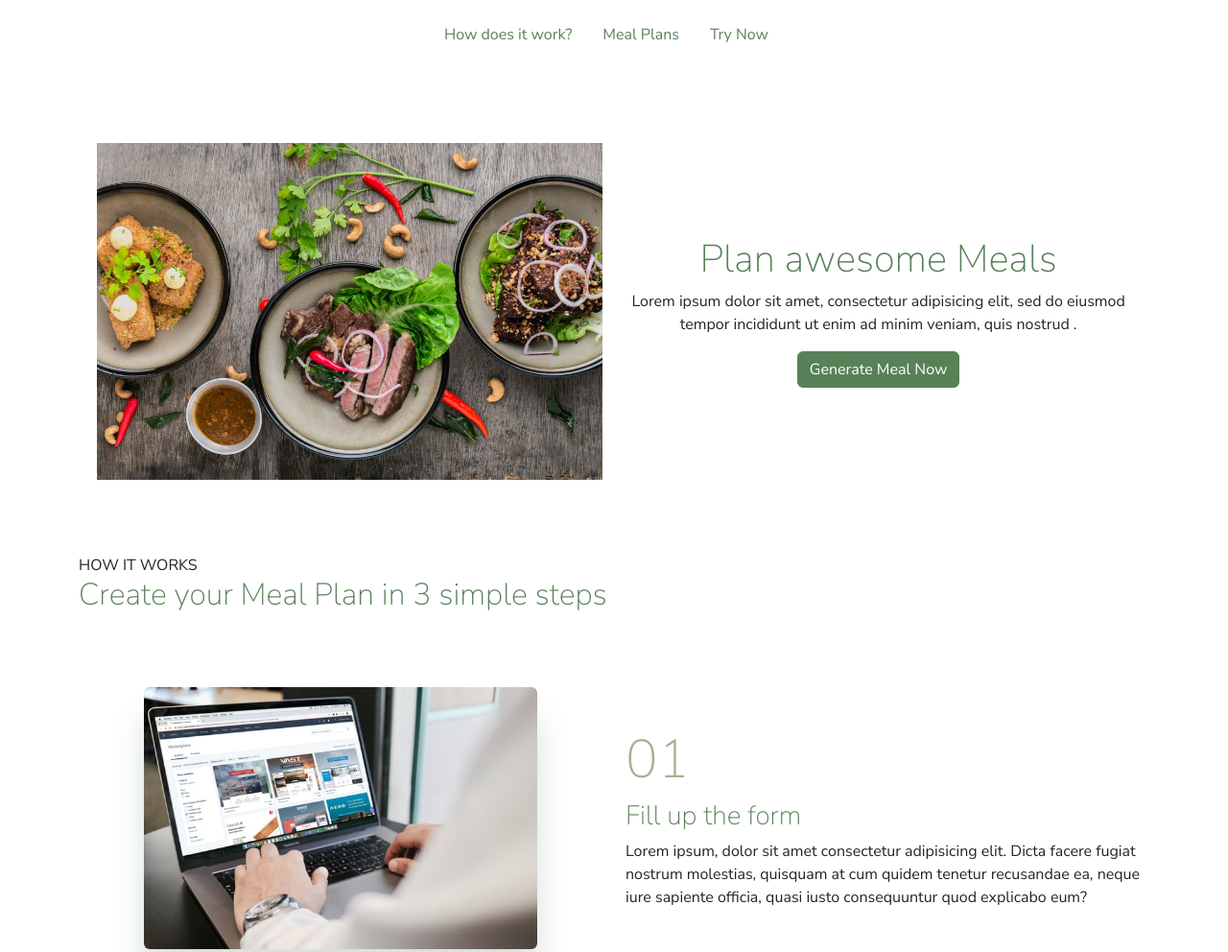
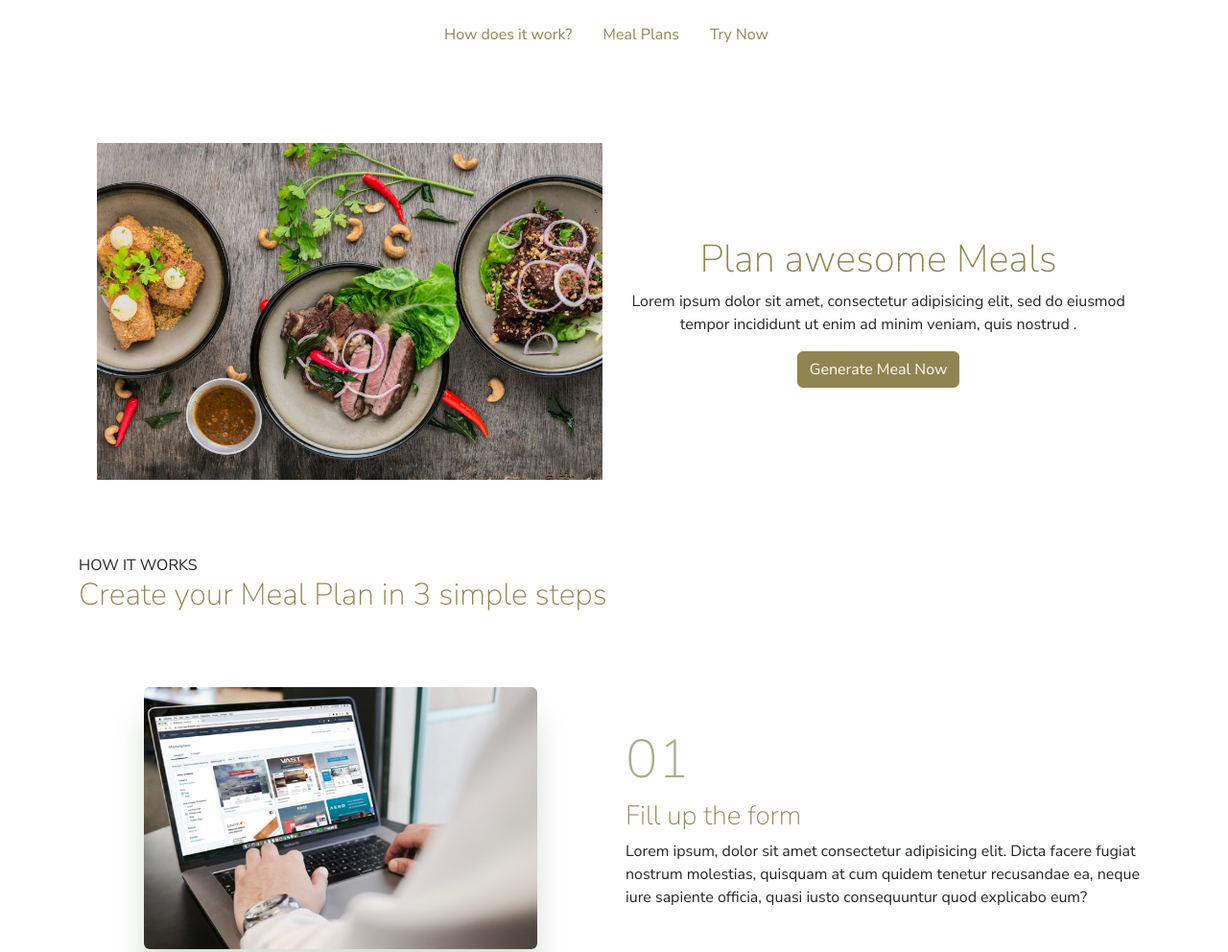
Before and after one commit to elizesalvacion/meal-planner-v2, a plain HTML site: page index.html in a window 1280 px wide. Shown: the top 992 px of the page at 96% size. Drawn offline with nearby package versions, Linux system fonts and the light colour scheme; files that its build step writes are made by us from their sources; a web font is replaced by a local one.

Commit message:
Update main.scss

```diff
--- a/sass/main.scss
+++ b/sass/main.scss
@@ -1,4 +1,4 @@
-$primary: #588157;
+$primary: #918450;
 $secondary: #a3b18a;
 $headings-font-weight: 300;
 
```
